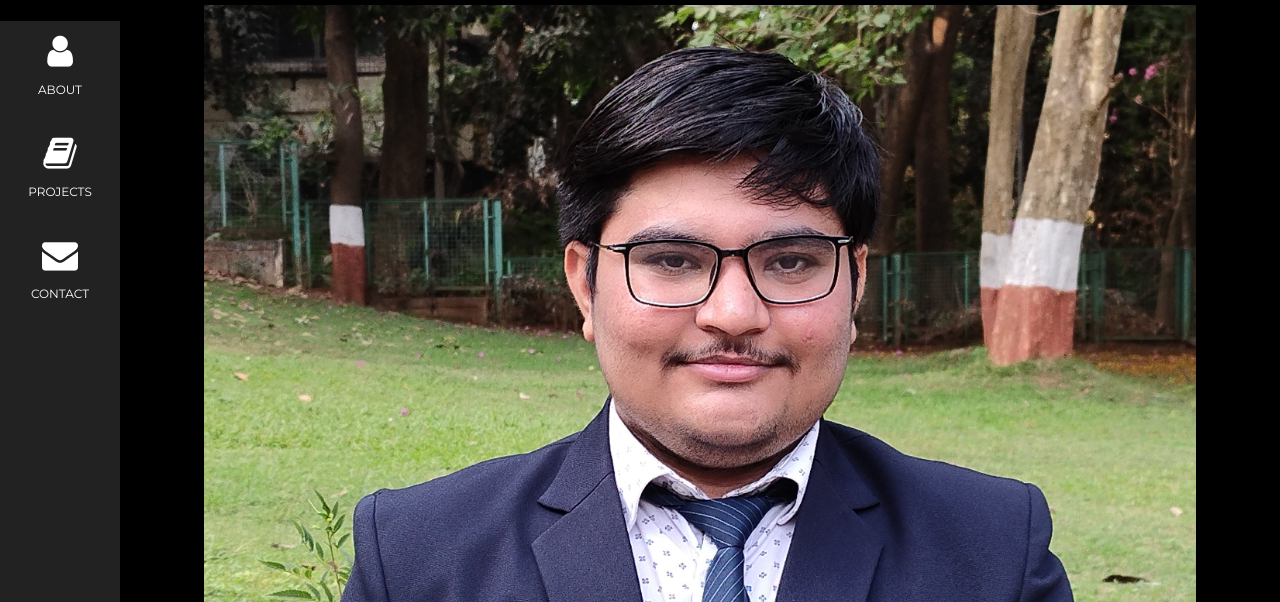
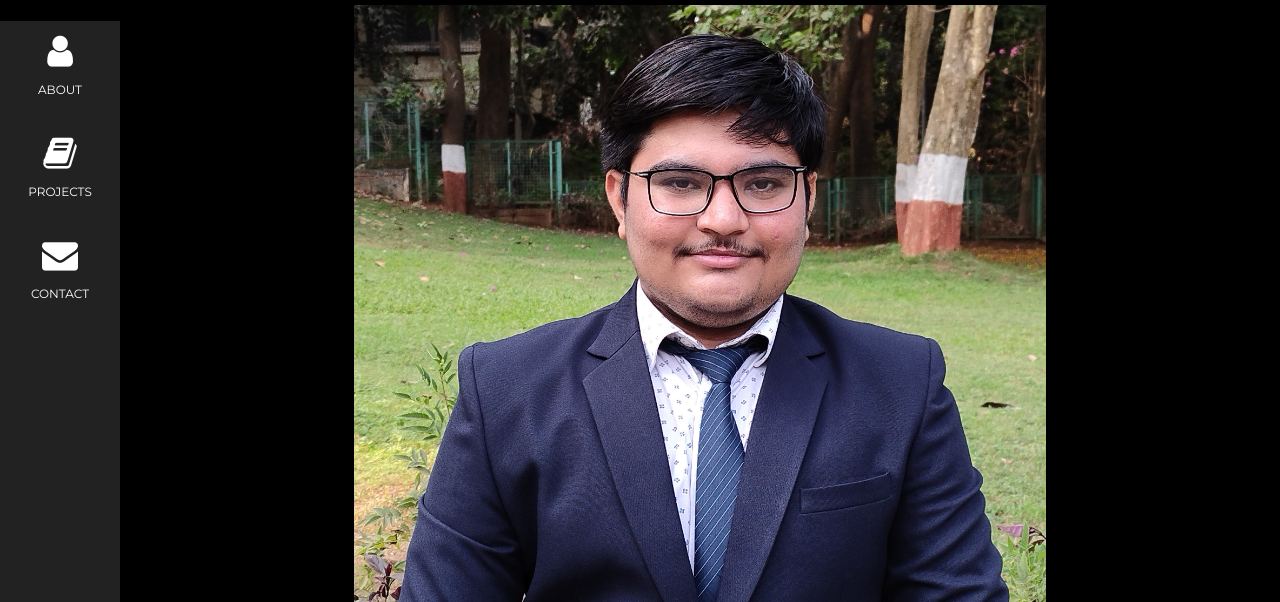
Before and after one commit to modishiv210/modishiv210.github.io, a plain HTML site: page index.html in a window 1280 px wide. Shown: the part 198-800 px from the top of the page. Drawn offline with nearby package versions, Linux system fonts and the light colour scheme.

Commit message:
Adding Files

```diff
--- a/index.html
+++ b/index.html
@@ -58,7 +58,7 @@
   <header class="w3-container w3-padding-32 w3-center w3-black" id="home">
     <h1 class="w3-jumbo"><span class="w3-hide-small">I'm</span> Shiv Modi.</h1>
     <p>Web Developer</p>
-    <img src="./Photos/Shiv Photo.jpg" alt="boy" class="w3-image" width="992" height="1108">
+    <img src="./Photos/Shiv Photo.jpg" alt="boy" class="w3-image" width="692" height="808">
   </header>
 
   <!-- About Section -->
```
